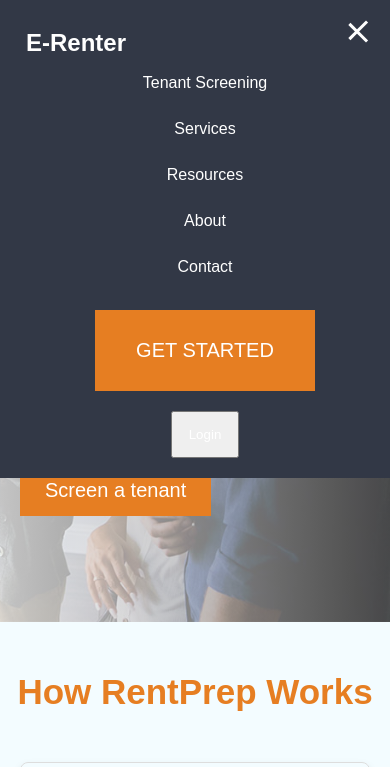
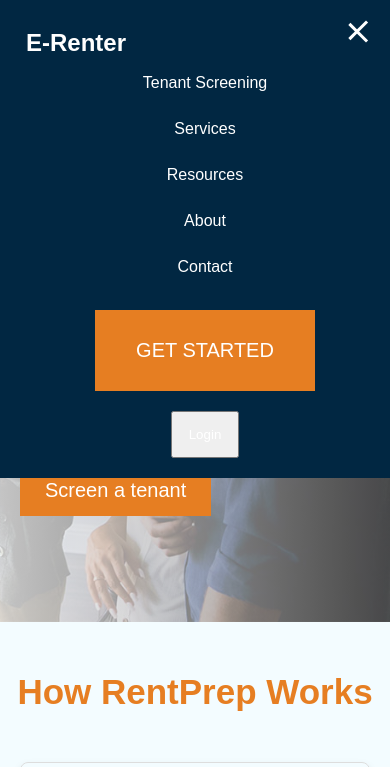
Before and after one commit to DavidAjanaku/rental, a plain HTML site: page index.html in a window 390 px wide. Both pictures are taken after a click on the element 372 px from the left and 43 px from the top of the page. Shown: the top 767 px of the page. Drawn offline with Linux system fonts and the light colour scheme; a small style sheet from the web is missing.

Commit message:
first commit

```diff
--- a/assets/style.css
+++ b/assets/style.css
@@ -5,7 +5,7 @@
 }
 
 header {
-    background-color: #323846;
+    background-color: #012742;
     padding: 20px 10px;
     position: fixed;
     width: 100%;
@@ -83,7 +83,7 @@
 .hero-section-text {
     width: 80%;
     margin: auto;
-    color: #323846;
+    color: #012742;
     opacity: 0; /* Initially set the opacity to 0 */
     animation: fadeIn 1.5s ease-in-out forwards; /* Apply the fade-in animation */
 }
@@ -373,7 +373,7 @@
 .hero-section-text {
     width: 100%;
     margin: auto;
-    color: #323846;
+    color: #012742;
     opacity: 0;
     animation: fadeIn 1.5s ease-in-out forwards;
     margin-top: 40px;
@@ -420,7 +420,7 @@
     .flex.active {
       display: flex; /* Show the regular navigation links when the menu is active */
       flex-direction: column;
-      background-color: #323846;
+      background-color: #012742;
       position: absolute;
       top: 60px;
       left: 0;
@@ -451,7 +451,7 @@
     .mobile {
       display: flex;
       flex-direction: column;
-      background-color: #323846;
+      background-color: #012742;
       position: absolute;
       top: 60px;
       left: 0;
```
